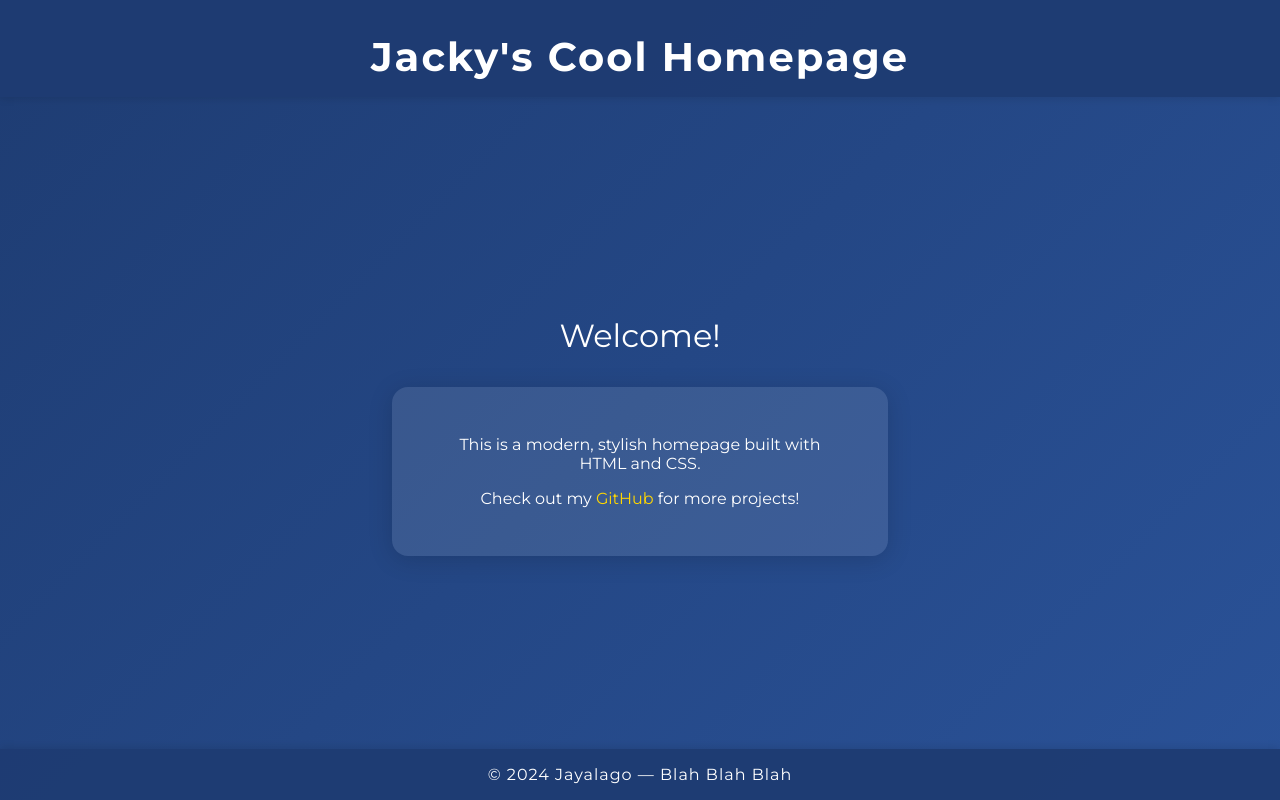
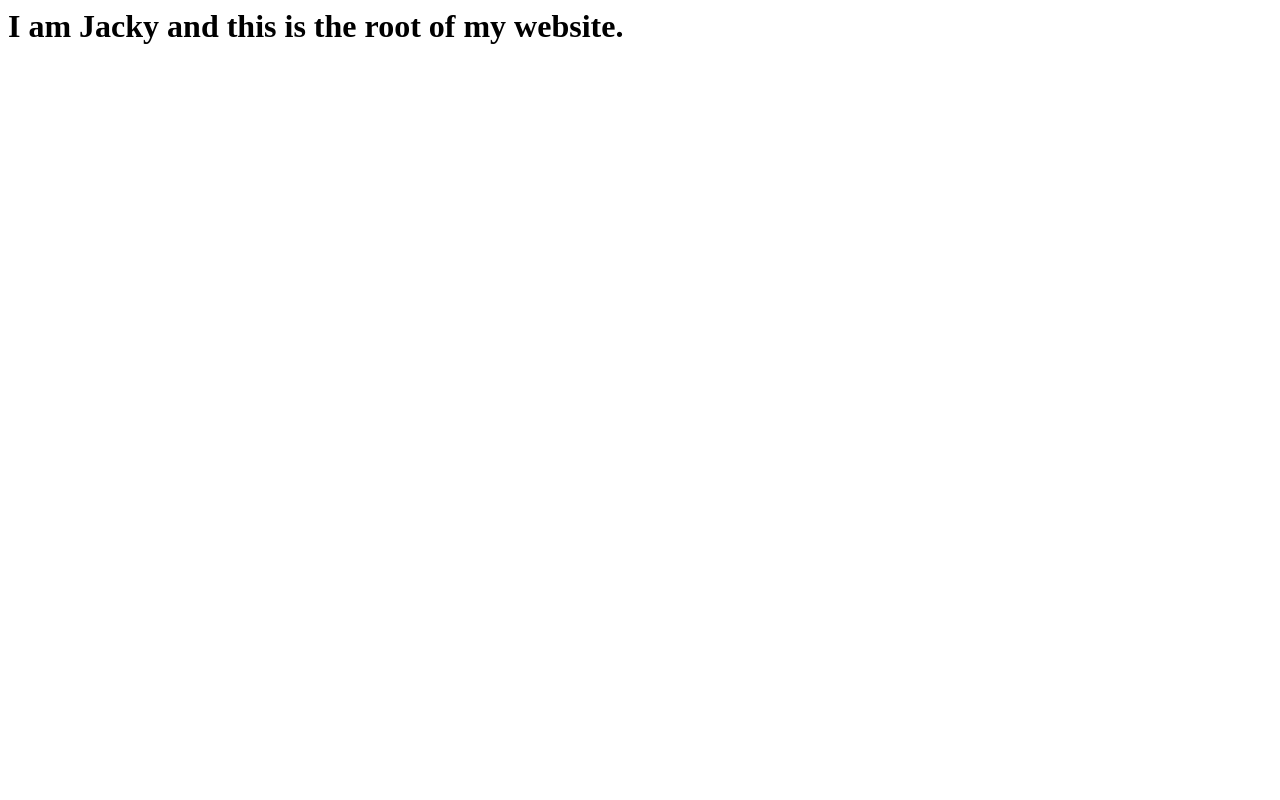
Before and after one commit to jayalago/jayalago.github.io, a plain HTML site: page index.html in a window 1280 px wide. Drawn offline with Linux system fonts and the light colour scheme.

Commit message:
followed instructions

```diff
--- a/index.html
+++ b/index.html
@@ -1,90 +1 @@
-<!DOCTYPE html>
-<html lang="en">
-<head>
-    <meta charset="UTF-8">
-    <meta name="viewport" content="width=device-width, initial-scale=1.0">
-    <title>Document</title>
-</head>
-<head>
-    <meta charset="UTF-8">
-    <meta name="viewport" content="width=device-width, initial-scale=1.0">
-    <title>Jayalago's Cool Homepage</title>
-    <link href="https://fonts.googleapis.com/css?family=Montserrat:700,400&display=swap" rel="stylesheet">
-    <style>
-        body {
-            margin: 0;
-            font-family: 'Montserrat', Arial, sans-serif;
-            background: linear-gradient(135deg, #1e3c72 0%, #2a5298 100%);
-            color: #fff;
-            min-height: 100vh;
-            display: flex;
-            flex-direction: column;
-        }
-        header {
-            background: rgba(30,60,114,0.95);
-            padding: 2rem 0 1rem 0;
-            text-align: center;
-            box-shadow: 0 2px 8px rgba(0,0,0,0.1);
-        }
-        header h1 {
-            margin: 0;
-            font-size: 2.5rem;
-            letter-spacing: 2px;
-            font-weight: 700;
-        }
-        main {
-            flex: 1;
-            display: flex;
-            flex-direction: column;
-            align-items: center;
-            justify-content: center;
-        }
-        main h2 {
-            font-size: 2rem;
-            margin-bottom: 1rem;
-            font-weight: 400;
-        }
-        .card {
-            background: rgba(255,255,255,0.1);
-            border-radius: 16px;
-            padding: 2rem 3rem;
-            box-shadow: 0 4px 24px rgba(0,0,0,0.15);
-            margin-top: 1rem;
-            max-width: 400px;
-            text-align: center;
-        }
-        footer {
-            background: rgba(30,60,114,0.95);
-            text-align: center;
-            padding: 1rem 0;
-            font-size: 1rem;
-            letter-spacing: 1px;
-            box-shadow: 0 -2px 8px rgba(0,0,0,0.1);
-        }
-        a {
-            color: #ffd700;
-            text-decoration: none;
-            transition: color 0.2s;
-        }
-        a:hover {
-            color: #fff;
-            text-decoration: underline;
-        }
-    </style>
-</head>
-<body>
-    <header>
-        <h1>Jacky's Cool Homepage</h1>
-    </header>
-    <main>
-        <h2>Welcome!</h2>
-        <div class="card">
-            <p>This is a modern, stylish homepage built with HTML and CSS.</p>
-            <p>Check out my <a href="https://github.com/jayalago" target="_blank">GitHub</a> for more projects!</p>
-        </div>
-    </main>
-    <footer>
-        &copy; 2024 Jayalago &mdash; Blah Blah Blah
-    </footer>
-</body>
-</html>
+<h1>I am Jacky and this is the root of my website.</h1>
```
Also changed, not shown: itis3135/index.html (added, +1 -0 lines).
